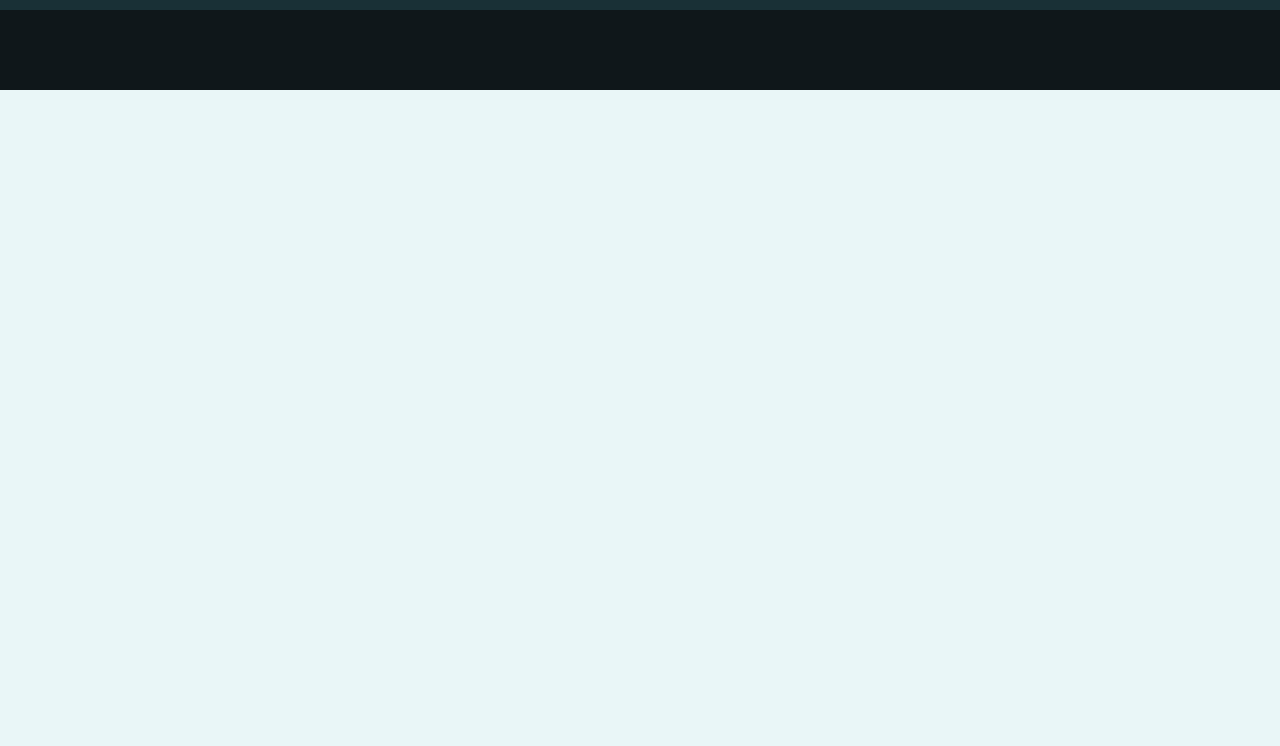
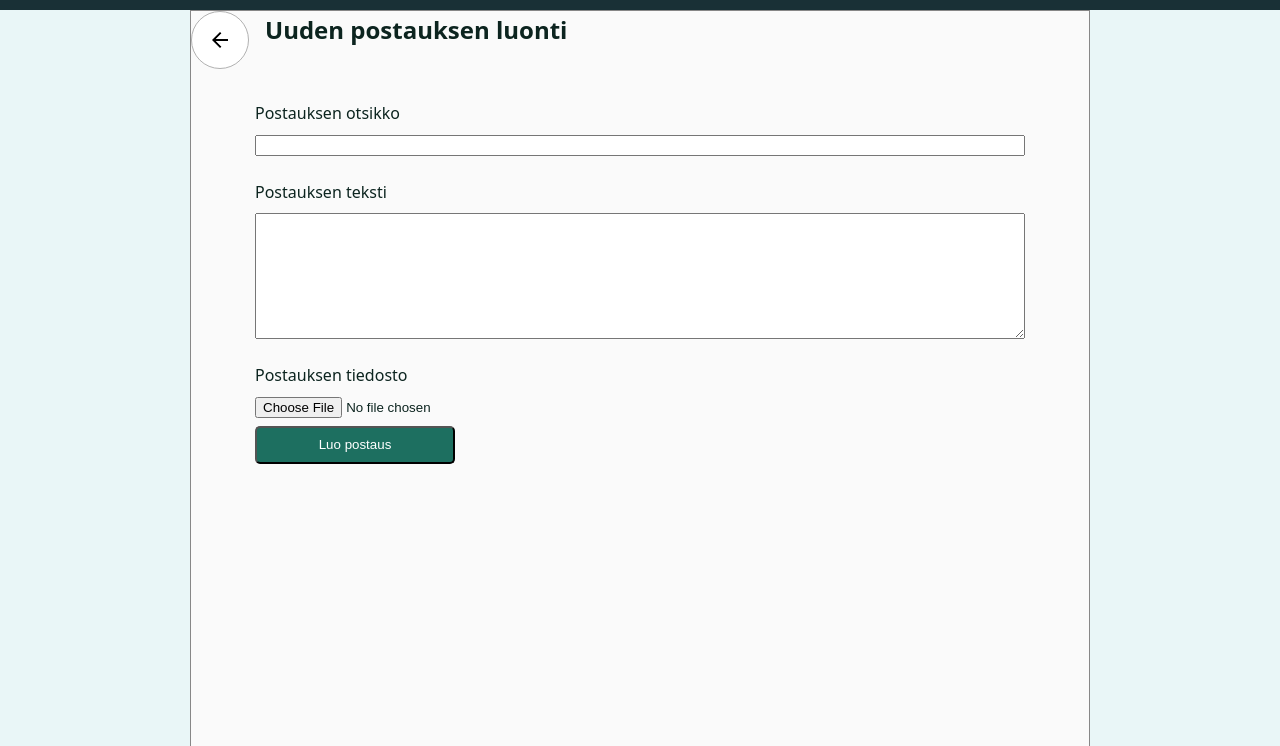
Before and after one commit to SeveriJoki/HarjoitusProjekti, a plain HTML site: page create_post.html in a window 1280 px wide. Shown: the part 54-800 px from the top of the page. Drawn offline with Linux system fonts and the light colour scheme.

Commit message:
From lisätty uudelle .html sivulle create_post.html. Napeille uutta tyyliä.

```diff
--- a/create_post.html
+++ b/create_post.html
@@ -21,7 +21,25 @@
         </nav>
     </header>
     <main class="main-content">
+        <section class="create-post-section">
+            <div class="create-post-top">
+                <a href="index.html" class="back-btn hover-button"><img src="images/icons/back.png" alt="" width="24" height="24"></a>
+                <h2>Uuden postauksen luonti</h2>
+            </div>
 
+            <form action="/submit" method="post" class="create-post-form">
+                <label for="title">Postauksen otsikko</label>
+                <input type="text" id="title" name="post-title" required>
+
+                <label for="message">Postauksen teksti</label>
+                <textarea id="message" name="message" rows="8"></textarea>
+
+                <label for="file">Postauksen tiedosto</label>
+                <input type="file" id="file" name="file">
+
+                <button type="submit" class="btn hover-button-alt">Luo postaus</button>
+            </form>
+        </section>
     </main>
     <footer>
 
--- a/css/style.css
+++ b/css/style.css
@@ -1,4 +1,4 @@
-h1,h2,h3,h4,h5,p{
+h1,h2,h3,h4,h5,p, img{
     margin:0;
 }
 a{
@@ -16,6 +16,10 @@ body{
     background-color:#e9f6f7;
     font-family: system-ui, -apple-system, "Segoe UI", Roboto, sans-serif;
     line-height:1.6;
+}
+
+label {
+    margin-top:1rem;
 }
 .body-header {
     position:sticky;
@@ -61,6 +65,23 @@ body{
     transition: transform 0.25s ease, visibility 0s linear 0.25s;
     visibility: hidden;
 }
+.create-post-section{
+    background-color:#fafafa;
+    min-height: 1200px;
+    border: 1px solid rgb(135, 135, 135);
+}
+.create-post-top{
+    display:flex;
+    flex-direction:row;
+    gap:1rem;
+}
+
+.create-post-form{
+    display:flex;
+    flex-direction:column;
+    gap:0.5rem;
+    padding:1rem 4rem;
+}
 
 .posts-section{
     display:flex;
@@ -72,6 +93,34 @@ body{
 .posts-section > :last-child{
     margin-top:auto;
 }
+
+.btn {
+    display: inline-block;
+    padding: 0.6rem 1.2rem;
+    background-color:rgb(29, 111, 96);
+    color: white;
+    text-decoration: none;
+    border-radius: 5px;
+    cursor: pointer;
+    max-width:200px;
+}
+
+.back-btn {
+    display: inline-block;
+    padding: 1rem 1rem;
+    background-color:rgb(255, 255, 255);
+    color: white;
+    text-decoration: none;
+    border-radius: 100px;
+    border: 1px solid rgb(177, 177, 177);
+    cursor: pointer;
+}
+
+.back-btn img{
+    display:block;
+}
+
+
 footer {
     position:relative;
     background-color:#0f171a;
@@ -165,6 +214,10 @@ header nav {
 
 .hover-button:hover{
     background-color:rgb(29, 111, 96);
+}
+
+.hover-button-alt:hover{
+    background-color:rgb(28, 66, 59);
 }
 
 .selected{
@@ -279,15 +332,7 @@ header nav {
     border-radius:10px;
 }
 
-.button {
-    display: inline-block;
-    padding: 0.5rem 0.5rem;
-    border: 1px solid black;
-    background: white;
-    color: inherit;
-    text-decoration: none;
-    cursor: pointer;
-}
+
 
 .post-top-content{
     display:flex;
```
Also changed, not shown: index.html (+1 -1 lines), post.html (+1 -1 lines).
